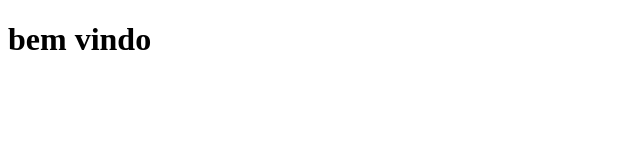
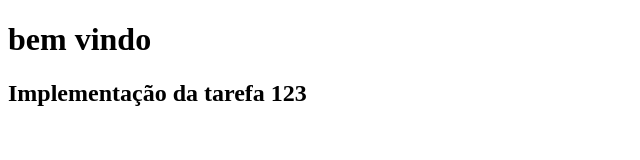
Before and after one commit to guilhermeee23/curso-git, a plain HTML site: page index.html in a window 1280 px wide. Shown: the whole page, without its empty margins (0-640 px from the left). Drawn offline with Linux system fonts and the light colour scheme.

Commit message:
Implementação da tarefa123

```diff
--- a/index.html
+++ b/index.html
@@ -7,6 +7,7 @@
 </head>
 <body>
     <h1>bem vindo</h1>
+    <h2>Implementação da tarefa 123</h2>
 
 </body>
 </html>
```
